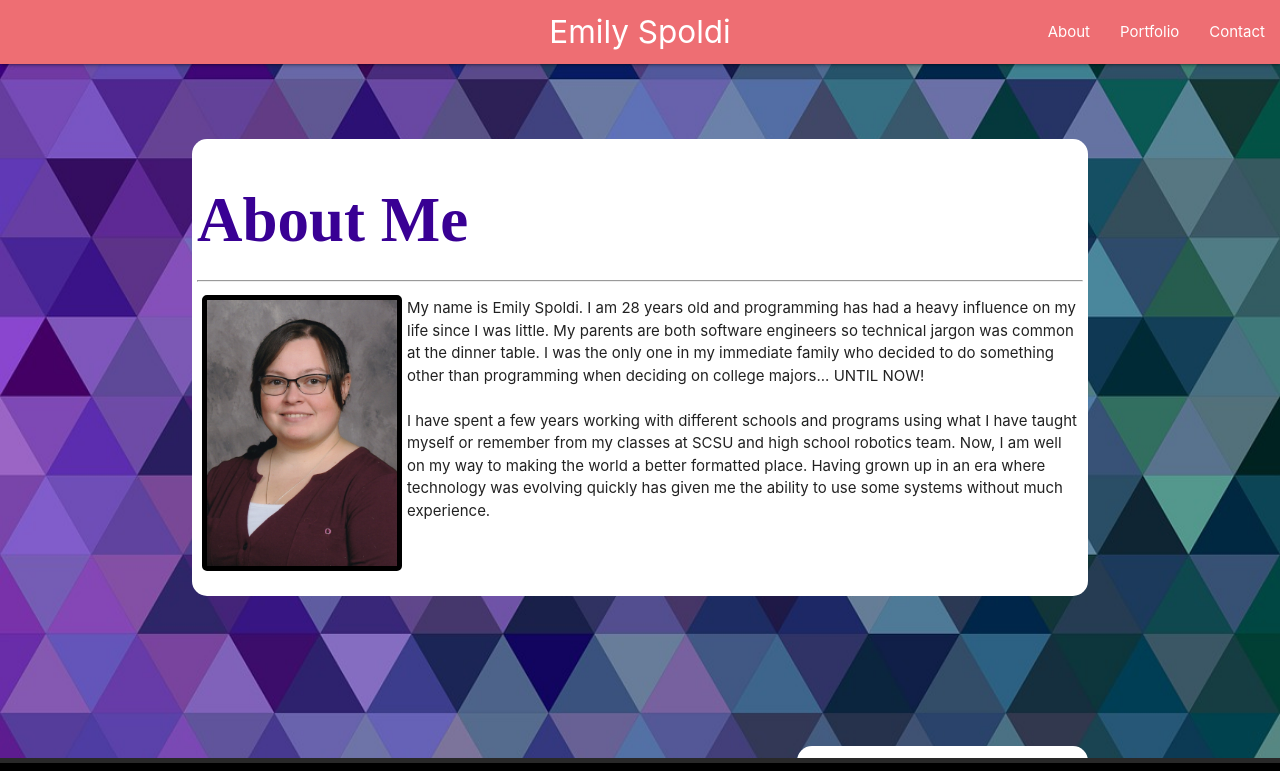
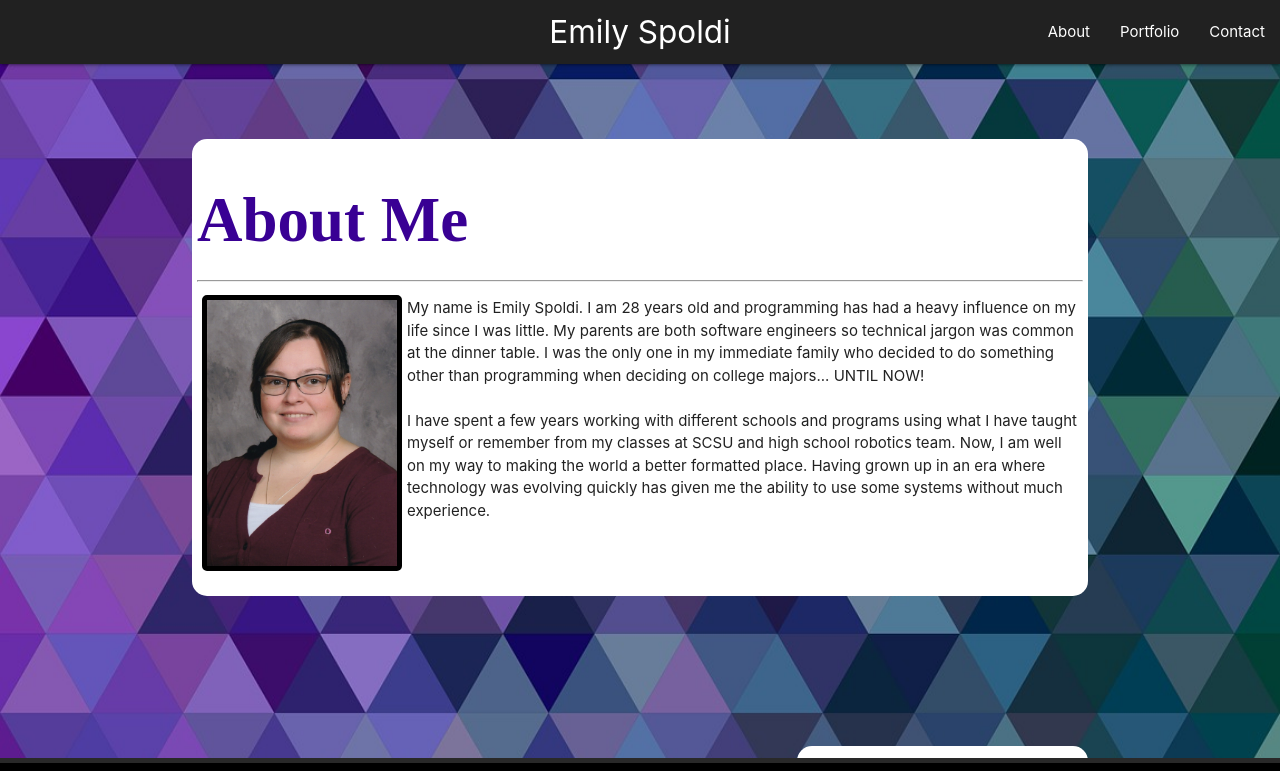
Before and after one commit to espoldi/espoldi.github.io, a plain HTML site: page index.html in a window 1280 px wide. Shown: the top 771 px of the page. Drawn offline with nearby package versions, Linux system fonts and the light colour scheme; a web font is replaced by a local one.

Commit message:
fixed navbar color

```diff
--- a/index.html
+++ b/index.html
@@ -26,7 +26,7 @@
 <body>
   <!--Navigation Bar-->
 <header class="navbar-fixed">
-  <nav class="nav-wrapper">
+  <nav class="nav-wrapper grey darken-4">
     <a href="#" class="brand-logo center">Emily Spoldi</a>
     <a href="#" class="sidenav-trigger" data-target="slide-out"><i class="material-icons">menu</i></a>
 
```
